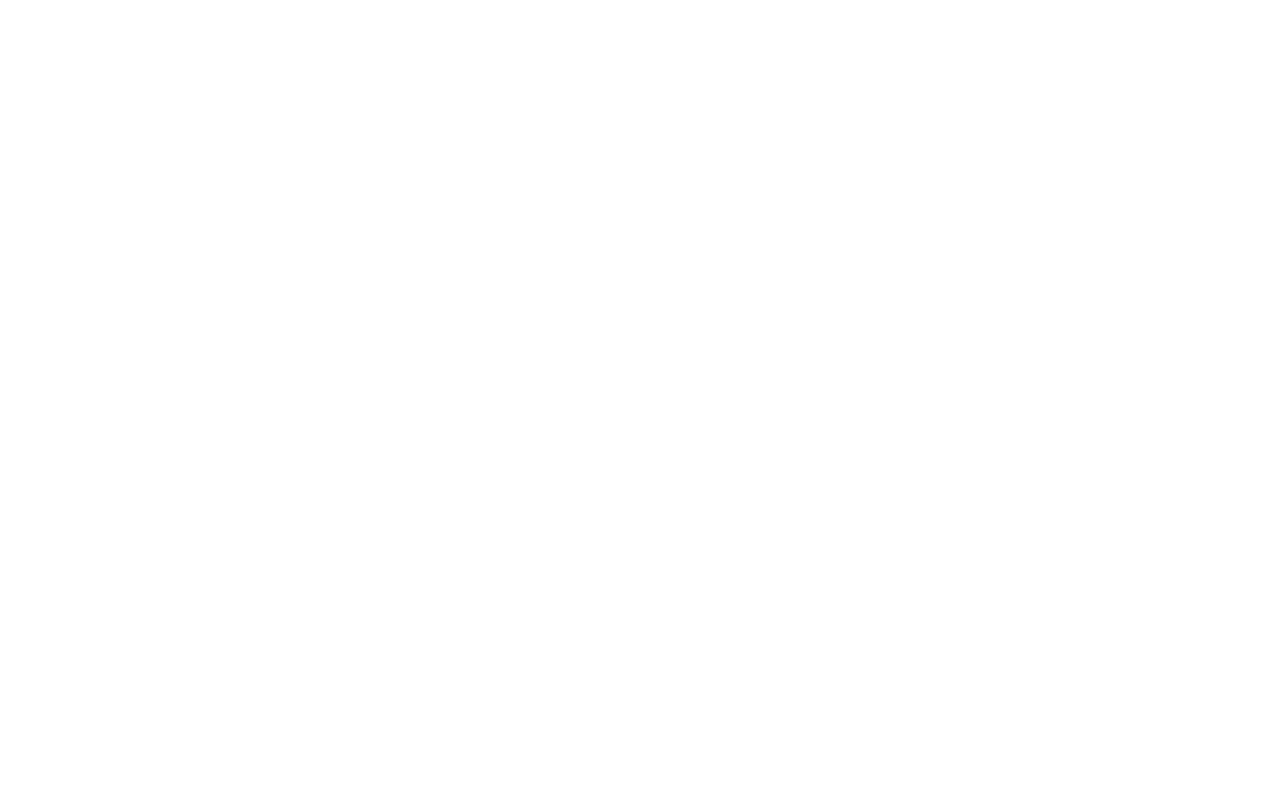
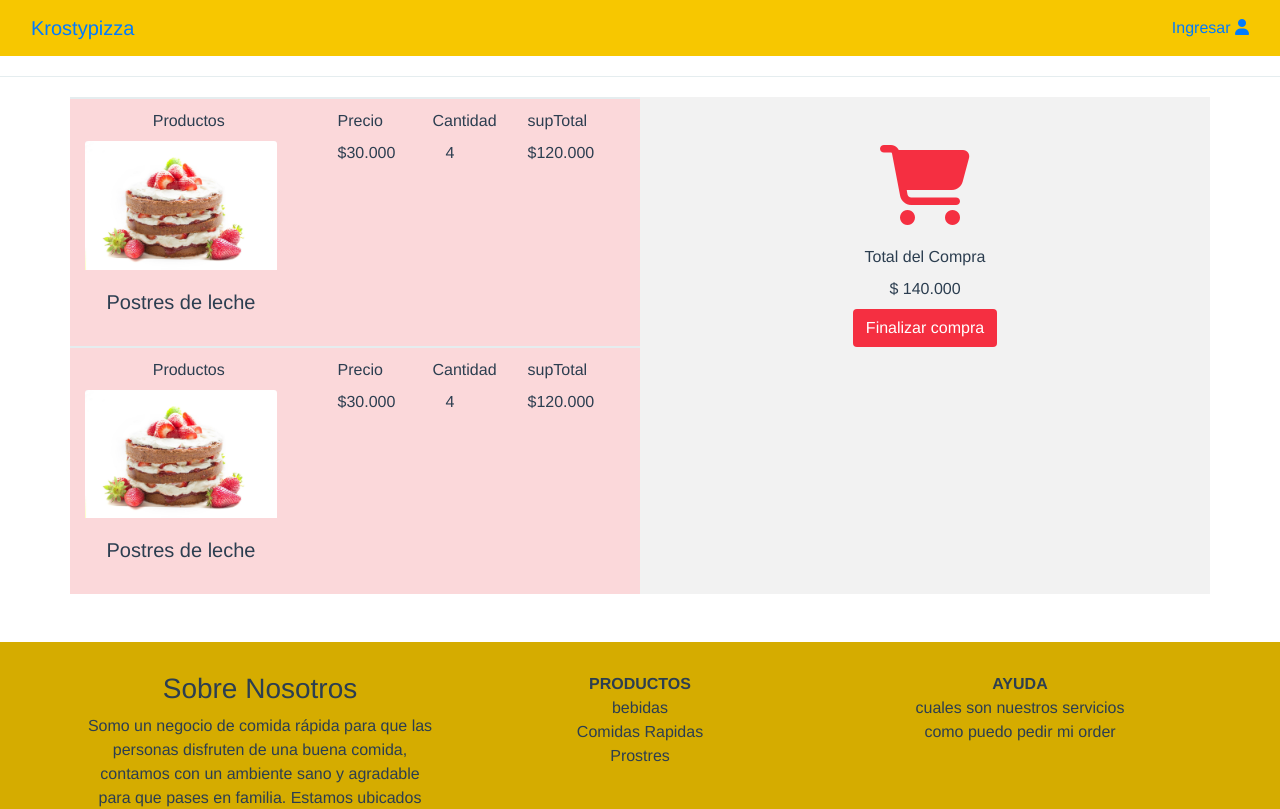
Before and after one commit to Edijosmen/krustypizza, a Vue app: page /list in a window 1280 px wide. Before the commit this address had no page. Shown: the top 809 px of the page. Built offline with nearby package versions, Linux system fonts and the light colour scheme.

Commit message:
shopping

```diff
--- a/public/index.html
+++ b/public/index.html
@@ -5,6 +5,7 @@
     <meta http-equiv="X-UA-Compatible" content="IE=edge">
     <meta name="viewport" content="width=device-width,initial-scale=1.0">
     <link rel="icon" href="<%= BASE_URL %>favicon.ico">
+    <script src="https://kit.fontawesome.com/50067c9c63.js" crossorigin="anonymous"></script>
     <title><%= htmlWebpackPlugin.options.title %></title>
   </head>
   <body>
--- a/src/components/Foother.vue
+++ b/src/components/Foother.vue
@@ -29,6 +29,9 @@
                                 </ul>
 
                 </div>
+                <div class="footer-cont">
+                    © 2020 Krosty-Pizzaa
+                </div>
 
             </div>
         </footer>
@@ -49,4 +52,9 @@ footer{
     background:#d5ac00;
     padding-top:30px;
 }
+.footer-cont{
+    border-top: 1px solid #e5edef;
+    padding-top:10px;
+    padding-bottom: 10px;
+}
 </style>
--- a/src/router/index.js
+++ b/src/router/index.js
@@ -10,18 +10,17 @@ const routes = [
   {
     path: '/login',
     name: 'Login',
-    // route level code-splitting
-    // this generates a separate chunk (about.[hash].js) for this route
-    // which is lazy-loaded when the route is visited.
-    component: () => import(/* webpackChunkName: "about" */ '../views/Login.vue')
+    component: () => import(/* webpackChunkName: "Login" */ '../views/Login.vue')
   },
   {
     path: '/inicio',
     name: 'Inicio',
-    // route level code-splitting
-    // this generates a separate chunk (about.[hash].js) for this route
-    // which is lazy-loaded when the route is visited.
-    component: () => import(/* webpackChunkName: "about" */ '../views/Inicio.vue')
+    component: () => import(/* webpackChunkName: "Inicio" */ '../views/Inicio.vue')
+  },
+  {
+    path: '/list',
+    name: 'lista',
+    component: () => import(/* webpackChunkName: "Inicio" */ '../views/listcar.vue')
   },
 ]
 
--- a/src/views/Home.vue
+++ b/src/views/Home.vue
@@ -1,6 +1,5 @@
 <template>
   <div class="home">
-
     <Homeuser/>
   </div>
 
--- a/src/views/Inicio.vue
+++ b/src/views/Inicio.vue
@@ -56,7 +56,7 @@
                 </div>
             </section>
         </div>
-        <section class="container">
+        <section class="container content">
             <div class="row">
                 <div class="col-sm-12 col-md-4">
                     <div>
@@ -101,10 +101,6 @@
    <div class="">
          <Foother/>
    </div>
-
-
-
-
 
 </template>
 
--- /dev/null
+++ b/src/views/listcar.vue
@@ -0,0 +1,148 @@
+<template>
+    <nav class="navbar navbar-inverse">
+        <div class="container-fluid">
+            <div class="navbar-header">
+                <a href="" class="navbar-brand">Krostypizza</a>
+            </div>
+            <ul class="nav navbar-nav navbar-right">
+                <li><a href="">Ingresar <i class="fas fa-user"></i></a></li>
+            </ul>
+        </div>
+    </nav>
+    <section class ="content" >
+        <div class="container contenido">
+            <div class="row">
+                <div class="col-md-6 product">
+                    <div class="row bord">
+                        <div class ="col-sm-6  col-md-5 prod">
+                              <label for="">Productos</label>
+                              <div >
+                                    <div class="card-center" style="width: 12rem;">
+                                        <img src="../assets/img/postrecillo.jpg" class="card-img-top">
+                                        <div class="card-body">
+                                            <h5 class="card-title">Postres de leche</h5>
+                                        </div>
+                                    </div>
+                               </div>
+                        </div>
+                        <div class ="col-sm-6 col-md-2 ">
+                             <label class="col" for="">Precio </label>
+                             <label  class="col" for="">$30.000</label>
+                        </div>
+                        <div class ="col-sm-6 col-md-2">
+                             <label class="col" for="">Cantidad</label>
+                             <label class="col" for="">4</label>
+                        </div>
+                        <div class ="col-sm-6 col-md-2 ">
+                             <label class="col" for="">supTotal</label>
+                              <label class="col" for="">$120.000</label>
+                        </div>
+                    </div>
+                    <div class="row bord">
+                        <div class ="col-sm-6  col-md-5 prod">
+                              <label for="">Productos</label>
+                              <div >
+                                    <div class="card-center" style="width: 12rem;">
+                                        <img src="../assets/img/postrecillo.jpg" class="card-img-top">
+                                        <div class="card-body">
+                                            <h5 class="card-title">Postres de leche</h5>
+                                        </div>
+                                    </div>
+                               </div>
+                        </div>
+                        <div class ="col-sm-6 col-md-2 ">
+                             <label class="col" for="">Precio </label>
+                             <label  class="col" for="">$30.000</label>
+                        </div>
+                        <div class ="col-sm-6 col-md-2">
+                             <label class="col" for="">Cantidad</label>
+                             <label class="col" for="">4</label>
+                        </div>
+                        <div class ="col-sm-6 col-md-2 ">
+                             <label class="col" for="">supTotal</label>
+                              <label class="col" for="">$120.000</label>
+                        </div>
+                    </div>
+
+                </div>
+                <div class="col-md-6 buy">
+                    <div>
+                        <div class="row justify-content-center pt-5 pb-5 ">
+                           <div class="col-sm-6 col-md-6">
+
+                                        <i class="fas fa-shopping-cart fa-5x shop"></i>
+                                    <div class="card-body">
+                                        <div class="col-sm-6 col-md-12 ">
+                                        <label for="">Total del Compra</label>
+                                        </div>
+                                        <div class="col-sm-6 col-md-12">
+                                        <label for="">$ 140.000</label>
+                                        </div>
+                                        <div>
+                                            <button class="btn" type="submit">Finalizar compra</button>
+                                        </div>
+
+                                    </div>
+
+                           </div>
+                        </div>
+
+
+                    </div>
+
+                </div>
+            </div>
+        </div>
+    </section>
+     <div>
+         <Foother/>
+   </div>
+</template>
+
+<script>
+import Foother from '@/components/Foother.vue'
+export default {
+    name: 'Footer',
+  components: {
+    Foother
+  }
+}
+</script>
+<style scoped>
+.prod{
+    /*padding-right: 90px;*/
+}
+.contenido{
+    background-color: #f2f2f2
+}
+.content{
+    margin-top: 20px;
+    border-top: 1px solid #e5edef;
+    padding-top:20px;
+
+}
+nav{
+     background:#F7C700;
+}
+.bord{
+    padding-top:10px;
+    border-top: 2px solid #e5edef;
+}
+.compra{
+
+
+}
+.shop{
+    color:#F52F41
+}
+.buy{
+
+}
+.product{
+    background:#FBD8DA;
+}
+.btn{
+    background:#F52F41;
+    color:white
+}
+</style>
```
